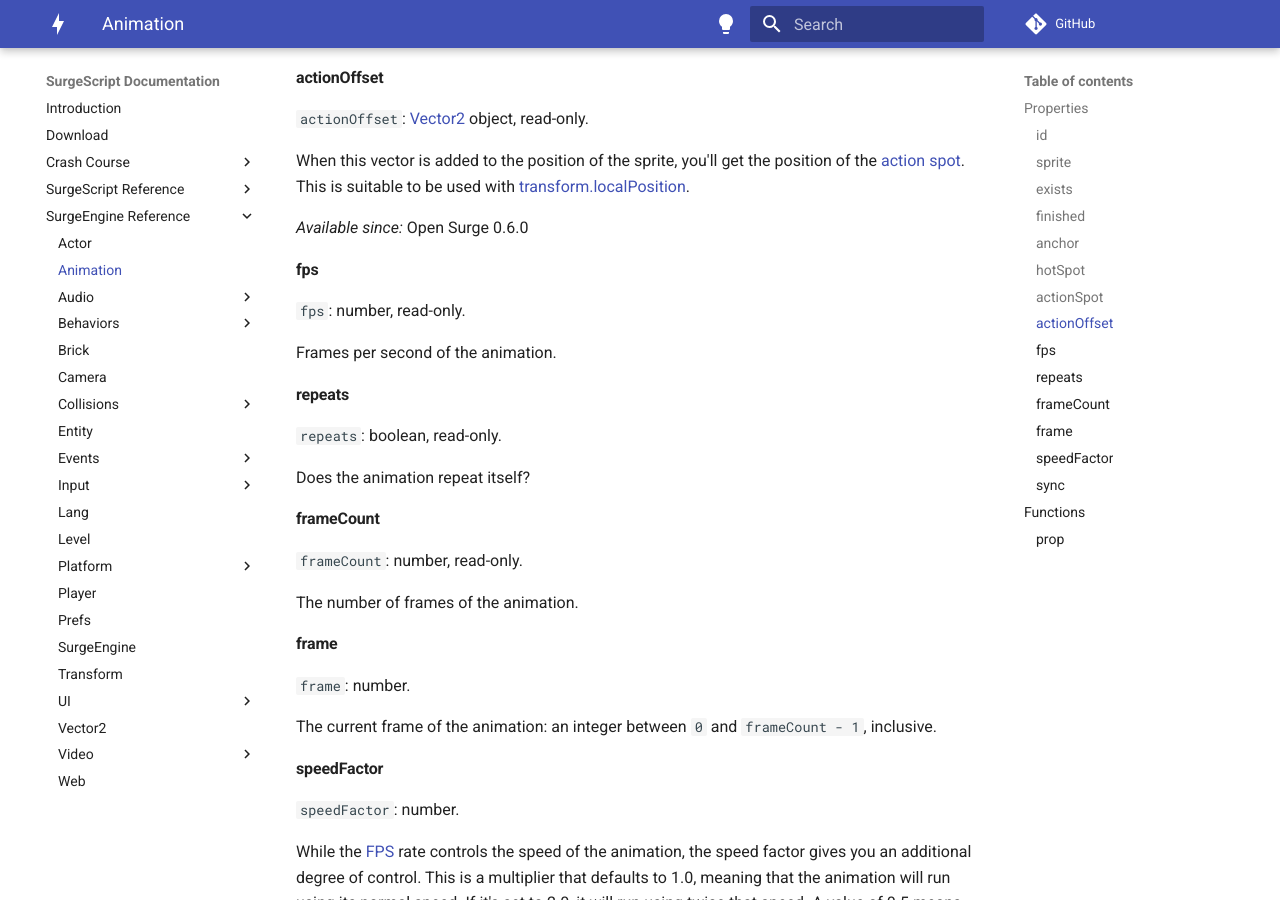
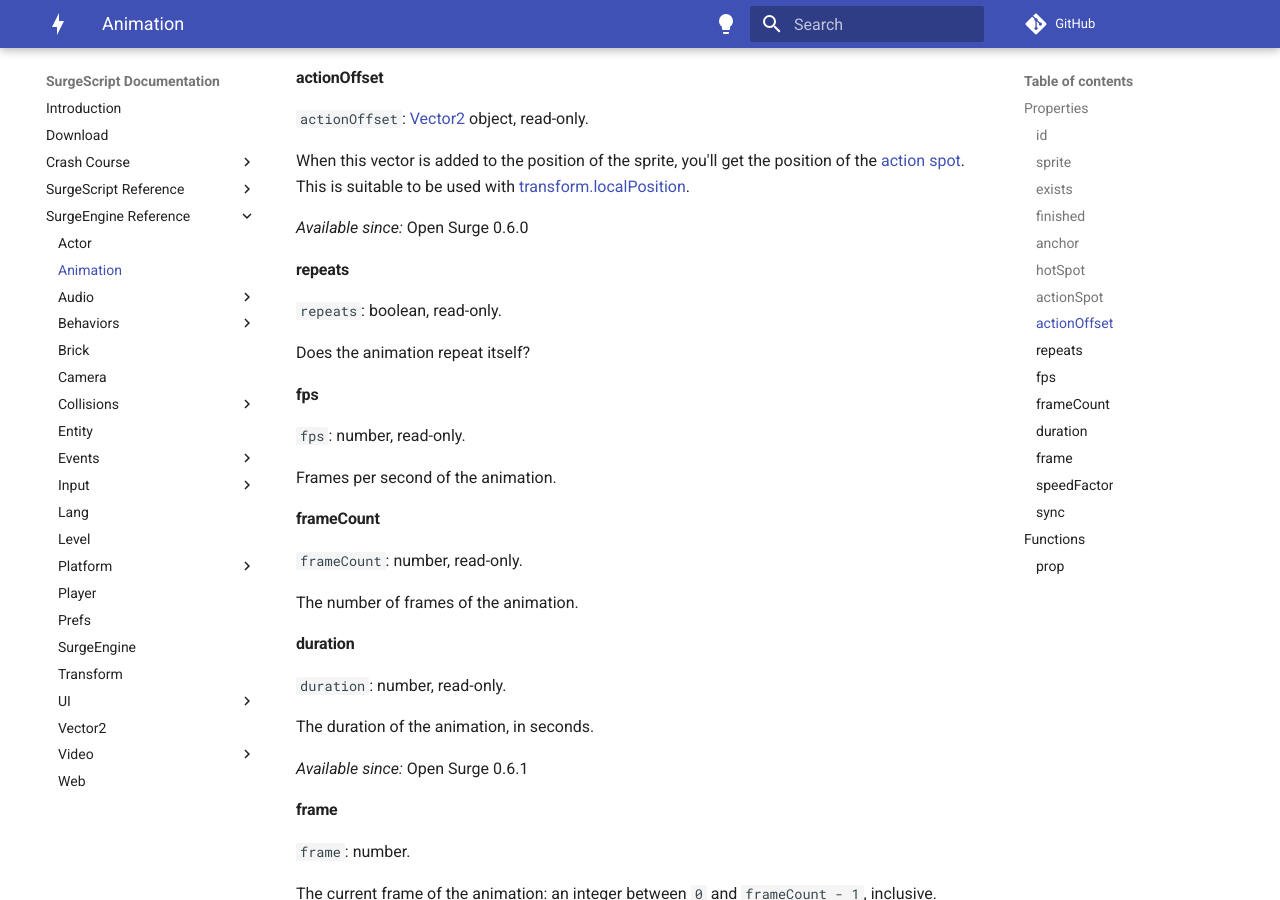
Before and after one commit to alemart/surgescript, an MkDocs documentation site: the page built from docs/engine/animation.md, in a window 1280 px wide and 900 px high, scrolled down 1655 px. Built offline with MkDocs 1.6.1 and Material for MkDocs 9.7.7, drawn with Linux system fonts in a browser that asks for light colours; comment, search, counter and statistics services are not loaded.

Commit message:
Docs: add Animation.duration

```diff
--- a/docs/engine/animation.md
+++ b/docs/engine/animation.md
@@ -81,23 +81,31 @@ When this vector is added to the position of the sprite, you'll get the position
 
 *Available since:* Open Surge 0.6.0
 
+#### repeats
+
+`repeats`: boolean, read-only.
+
+Does the animation repeat itself?
+
 #### fps
 
 `fps`: number, read-only.
 
 Frames per second of the animation.
 
-#### repeats
-
-`repeats`: boolean, read-only.
-
-Does the animation repeat itself?
-
 #### frameCount
 
 `frameCount`: number, read-only.
 
 The number of frames of the animation.
+
+#### duration
+
+`duration`: number, read-only.
+
+The duration of the animation, in seconds.
+
+*Available since:* Open Surge 0.6.1
 
 #### frame
 
```
